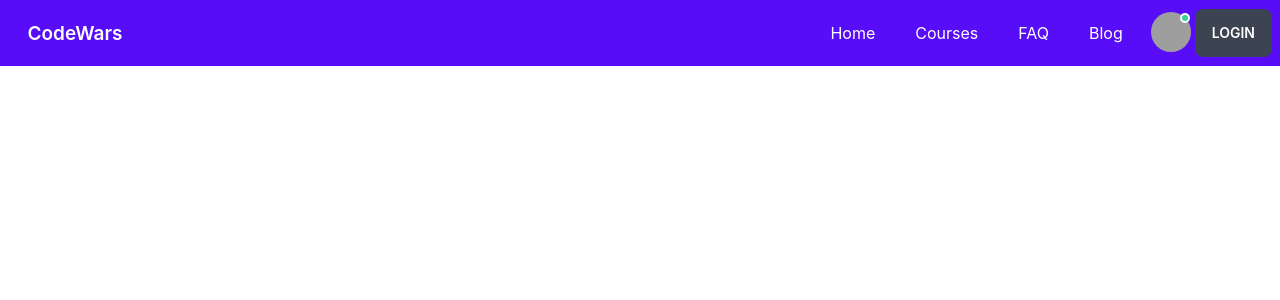
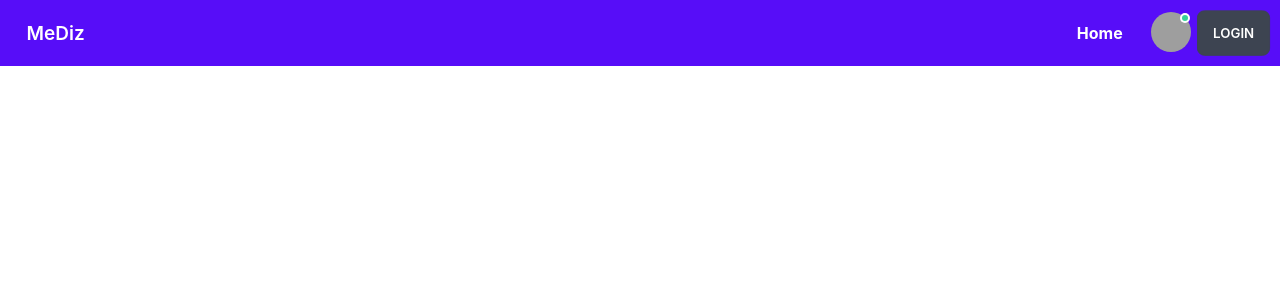
Before and after one commit to golamrabbani93/mediz, a React (Create React App) app: page / in a window 1280 px wide. Shown: the top 300 px of the page. Built offline with nearby package versions, Linux system fonts and the light colour scheme; grey boxes are pictures that could not be loaded.

Commit message:
style navbar

```diff
--- /dev/null
+++ b/src/Pages/Shared/Header/Header.css
@@ -0,0 +1,12 @@
+.navgation > li > a:hover,
+.navbar > li > a:hover {
+	background-color: transparent;
+	color: rgba(255, 255, 255, 0.596);
+}
+.menu-horizontal li > a.active {
+	background: transparent;
+	font-weight: bolder;
+}
+.menu .menu-compact li > a.active {
+	background: #3d46c9 !important;
+}
--- a/src/Pages/Shared/Header/Header.js
+++ b/src/Pages/Shared/Header/Header.js
@@ -1,5 +1,6 @@
 import React from 'react';
 import {Link, NavLink} from 'react-router-dom';
+import './Header.css';
 
 const Header = () => {
 	const navlink = (
@@ -8,15 +9,6 @@ const Header = () => {
 				<NavLink to="/" end>
 					Home
 				</NavLink>
-			</li>
-			<li className="mr-2">
-				<NavLink to="">Courses</NavLink>
-			</li>
-			<li className="mr-2">
-				<NavLink to="">FAQ</NavLink>
-			</li>
-			<li className="mr-2">
-				<NavLink to="">Blog</NavLink>
 			</li>
 		</>
 	);
@@ -61,7 +53,7 @@ const Header = () => {
 								to="/"
 								className=" btn btn-ghost hidden lg:flex normal-case text-xl text-white bg-transparent text-right mx-auto "
 							>
-								CodeWars
+								MeDiz
 							</Link>
 						</div>
 					</div>
@@ -70,7 +62,7 @@ const Header = () => {
 							to="/"
 							className=" btn btn-ghost flex lg:hidden normal-case text-xl text-white bg-primary text-right mx-auto"
 						>
-							CodeWars
+							MeDiz
 						</Link>
 					</div>
 
@@ -100,7 +92,7 @@ const Header = () => {
 							</li>
 						</ul>
 					</div>
-					<Link to="/login" className="btn">
+					<Link to="/login" className="btn hidden lg:flex">
 						Login
 					</Link>
 				</div>
```
